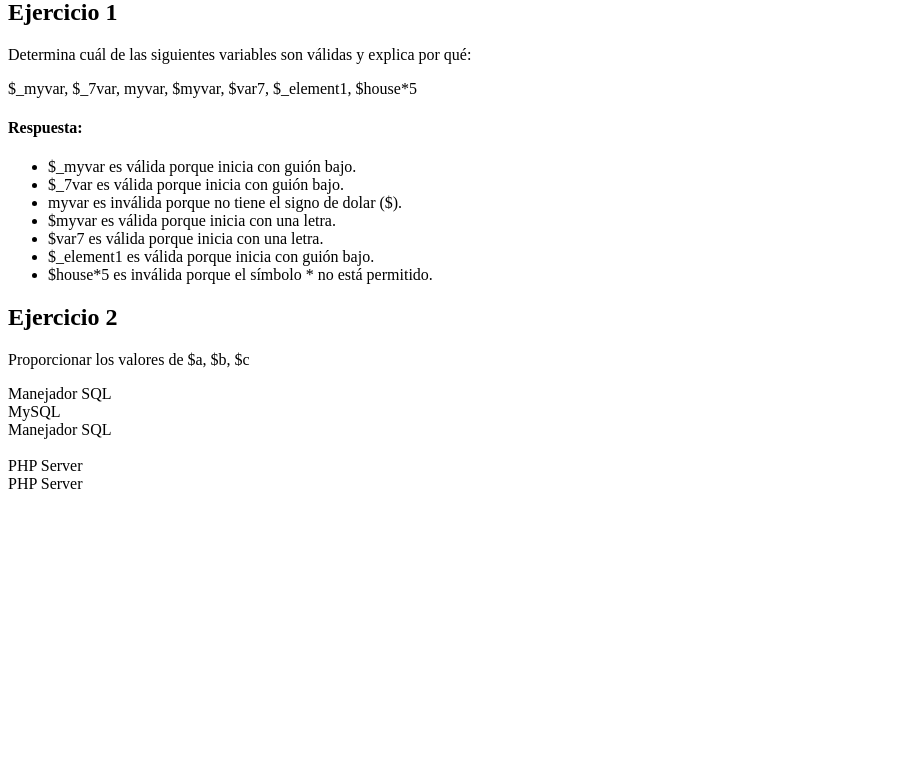
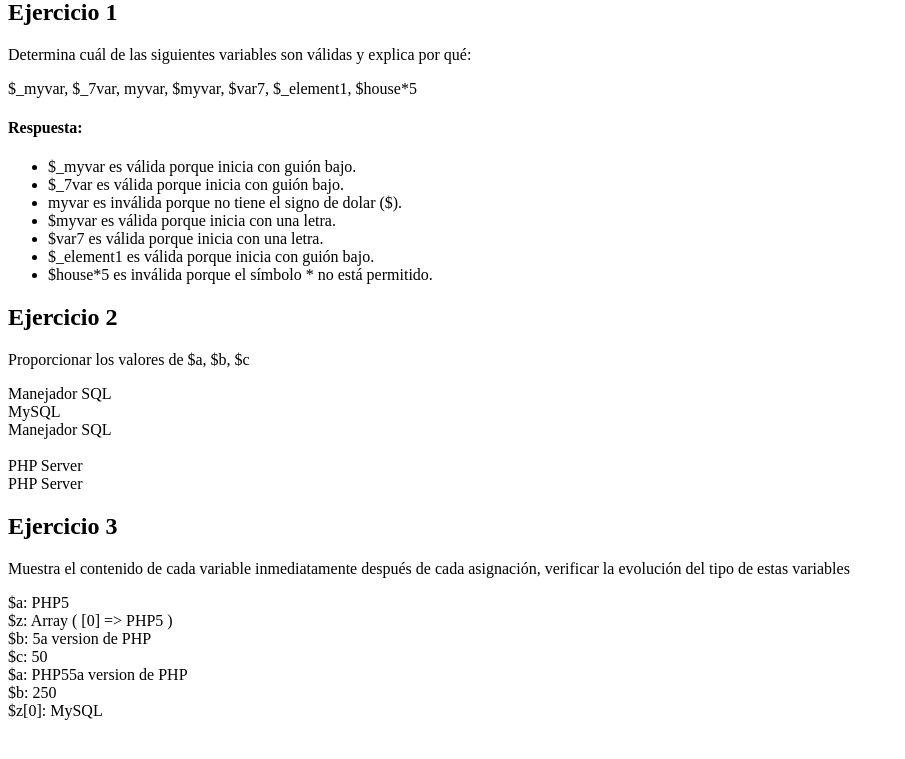
Before and after one commit to Kippie01PW/tecweb, a PHP site: page / in a window 1280 px wide. Shown: the part 21-780 px from the top of the page, without its empty margins (0-905 px from the left). Run offline with PHP 8.4, Linux system fonts and the light colour scheme.

Commit message:
Se realizó en inciso 3 de la práctica correctamente

```diff
--- a/practicas/p04/index.php
+++ b/practicas/p04/index.php
@@ -54,5 +54,33 @@
     unset($c);
     ?>
 
+    <h2>Ejercicio 3</h2>
+    <p>Muestra el contenido de cada variable inmediatamente después de cada asignación,
+    verificar la evolución del tipo de estas variables</p>
+    <?php
+    error_reporting(0);
+    $a = "PHP5";
+    echo "\$a: ";
+    echo $a . "<br>";
+    $z[] = &$a;
+    echo "\$z: ";
+    print_r($z);
+    echo "<br>";
+    $b = "5a version de PHP";
+    echo "\$b: ";
+    echo $b . "<br>";
+    $c = $b*10;
+    echo "\$c: ";
+    echo $c . "<br>";
+    $a .= $b;
+    echo "\$a: ";
+    echo $a . "<br>";
+    $b *= $c;
+    echo "\$b: ";
+    echo $b . "<br>";
+    $z[0] = "MySQL";
+    echo "\$z[0]: ";
+    print_r( $z[0] );
+    ?>
 </body>
 </html>
```
